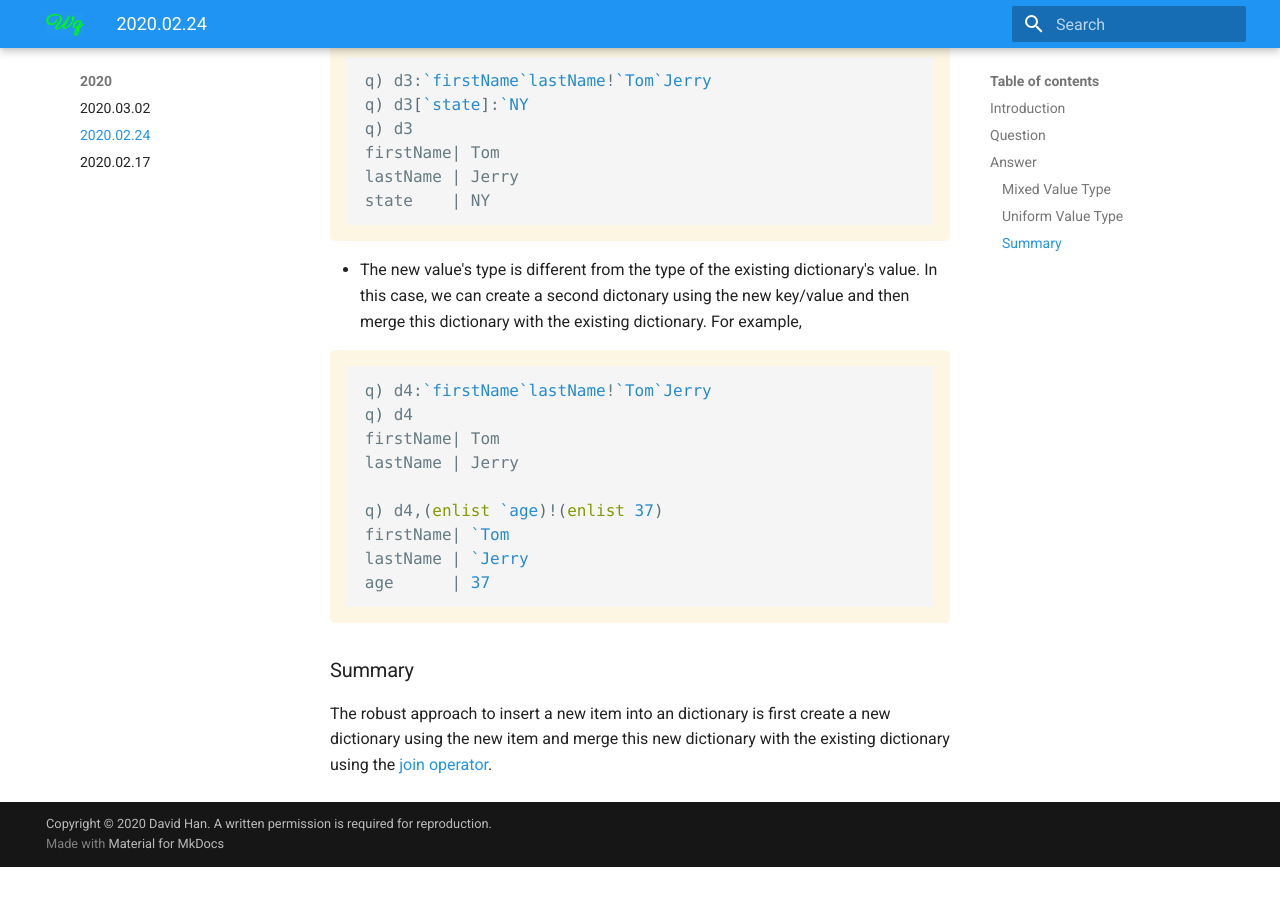
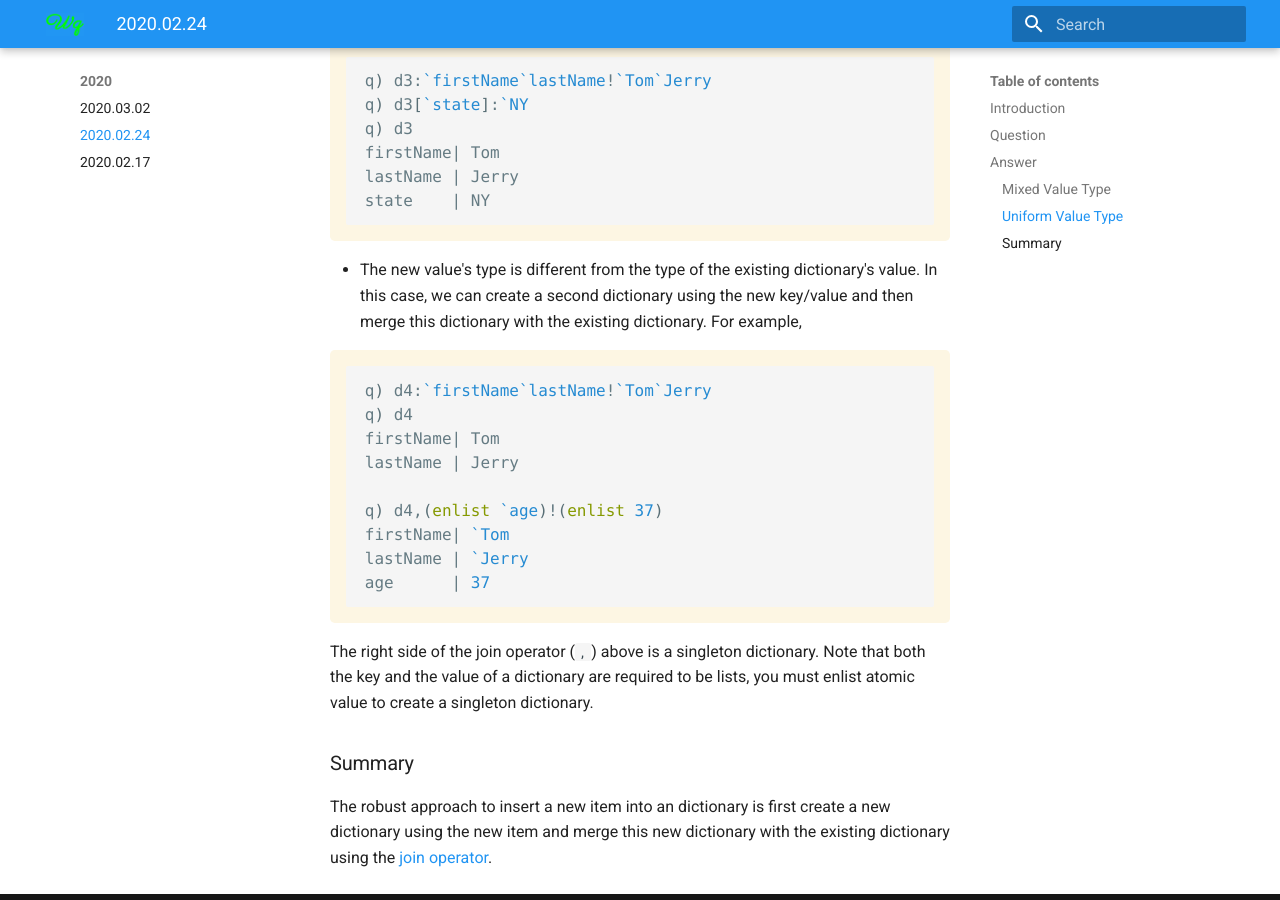
Before and after one commit to dpkwhan/weeklyq, an MkDocs documentation site: the page built from docs/2020/2020.02.24.md, in a window 1280 px wide and 900 px high, scrolled down 2032 px. Built offline with MkDocs 1.6.1 and Material for MkDocs 9.7.7, drawn with Linux system fonts in a browser that asks for light colours; nearby versions of some CDN libraries; comment, search, counter and statistics services are not loaded; before the commit the page ends 2899 px from its top, so only the background shows below that.

Commit message:
Minor update on dictionary singleton

````diff
--- a/docs/2020/2020.02.24.md
+++ b/docs/2020/2020.02.24.md
@@ -79,7 +79,7 @@ state    | NY
 ```
 
 - The new value's type is different from the type of the existing dictionary's value. In this case, we can create a
-second dictonary using the new key/value and then merge this dictionary with the existing dictionary. For example,
+second dictionary using the new key/value and then merge this dictionary with the existing dictionary. For example,
 
 ```q
 q) d4:`firstName`lastName!`Tom`Jerry
@@ -93,6 +93,10 @@ lastName | `Jerry
 age      | 37
 ```
 
+The right side of the join operator (`,`) above is a singleton dictionary. Note that both the key and the value
+of a dictionary are required to be lists, you must enlist atomic value to create a singleton dictionary.
+
+
 ### Summary
 
 The robust approach to insert a new item into an dictionary is first create a new dictionary using the new item and
````
